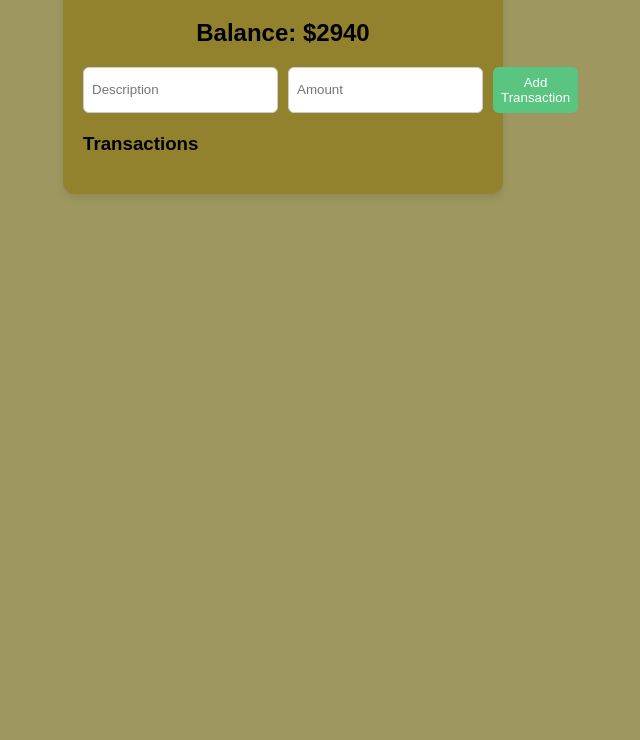
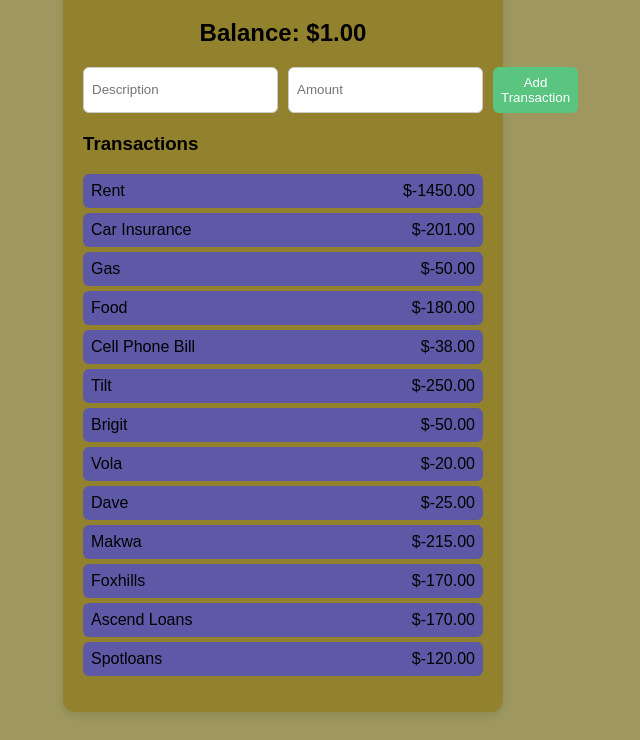
Before and after one commit to reidtempe12/budget-tracker, a plain HTML site: page index.html in a window 1280 px wide. Shown: the part 109-849 px from the top of the page, without its empty margins (357-997 px from the left). Before the commit the page ends 800 px from the top, so only its background shows below. Drawn offline with Linux system fonts and the light colour scheme.

Commit message:
Add multiple expense transactions and set balance to

```diff
--- a/index.html
+++ b/index.html
@@ -11,17 +11,31 @@
     <h1>Budget Tracker</h1>
 
     <div class="balance">
-      <h2>Balance: $<span id="balance">2940</span></h2>
+      <h2>Balance: $<span id="balance">1.00</span></h2>
     </div>
 
     <div class="form">
       <input type="text" id="desc" placeholder="Description">
       <input type="number" id="amount" placeholder="Amount">
-      <button type="submit">Add Transaction</button>
+      <button id="add" type="button">Add Transaction</button>
     </div>
 
     <h3>Transactions</h3>
-    <ul id="transactions"></ul>
+    <ul id="transactions">
+      <li>Rent <span>$-1450.00</span></li>
+      <li>Car Insurance <span>$-201.00</span></li>
+      <li>Gas <span>$-50.00</span></li>
+      <li>Food <span>$-180.00</span></li>
+      <li>Cell Phone Bill <span>$-38.00</span></li>
+      <li>Tilt <span>$-250.00</span></li>
+      <li>Brigit <span>$-50.00</span></li>
+      <li>Vola <span>$-20.00</span></li>
+      <li>Dave <span>$-25.00</span></li>
+      <li>Makwa <span>$-215.00</span></li>
+      <li>Foxhills <span>$-170.00</span></li>
+      <li>Ascend Loans <span>$-170.00</span></li>
+      <li>Spotloans <span>$-120.00</span></li>
+    </ul>
   </div>
 
   <script src="script.js"></script>
```
